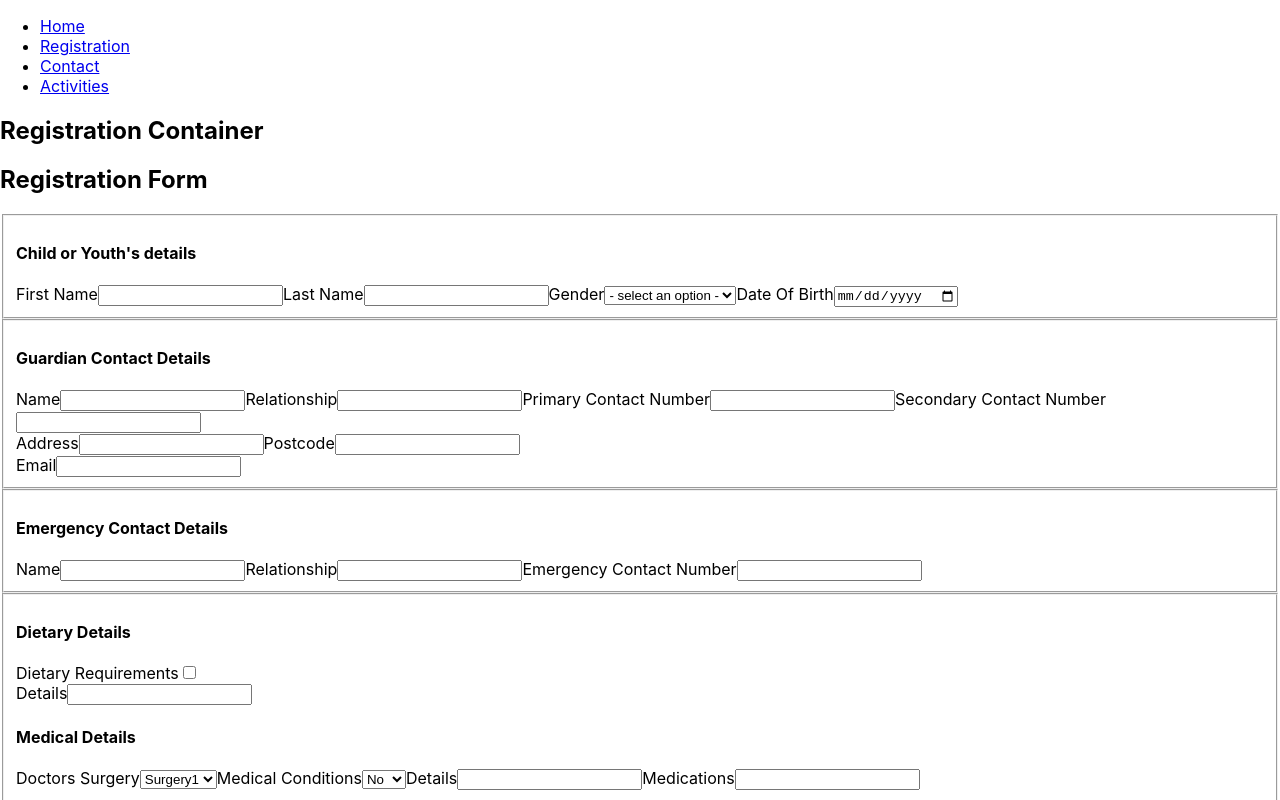
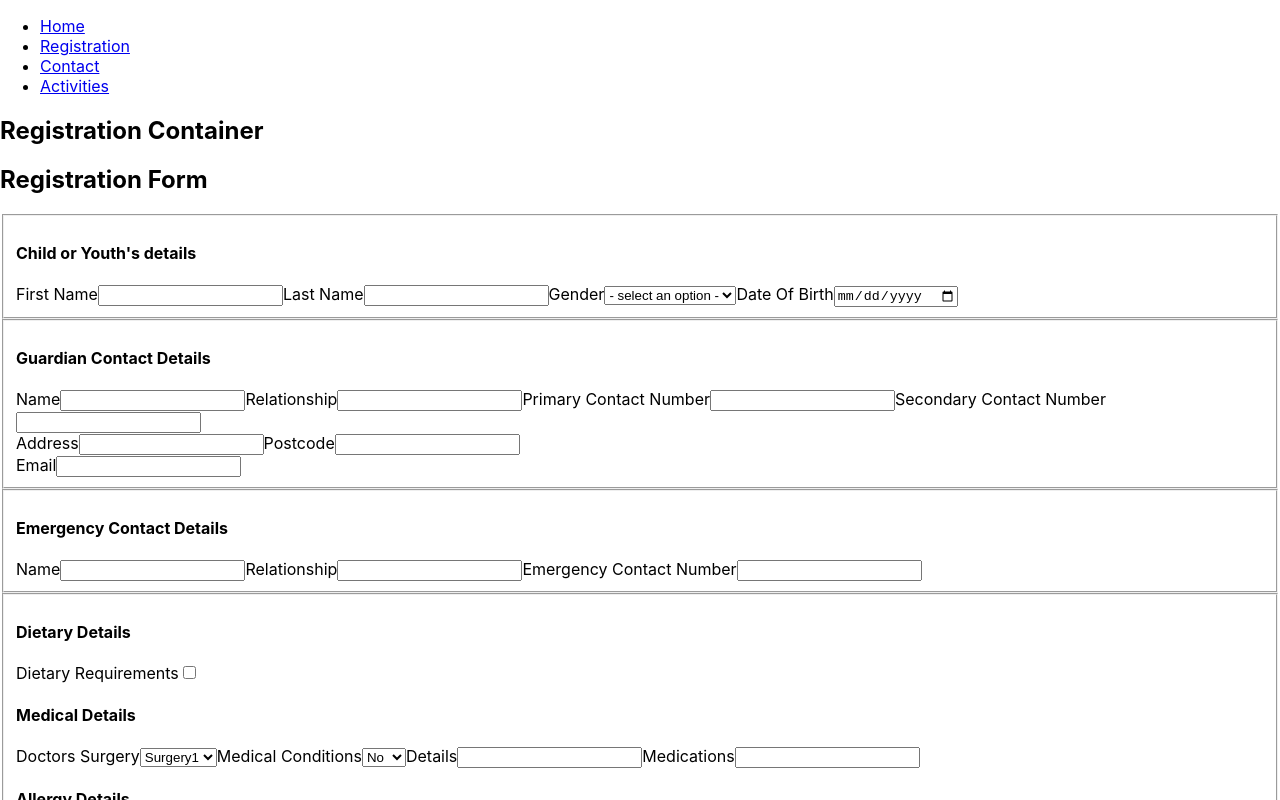
Before and after one commit to Fidelma/PYCP, a React (Create React App) app in the folder client/: page /registration in a window 1280 px wide. Shown: the top 800 px of the page. Built offline with nearby package versions, Linux system fonts and the light colour scheme.

Commit message:
dietary checkbox toggles extra details

```diff
--- a/client/src/components/registration/Form.js
+++ b/client/src/components/registration/Form.js
@@ -128,7 +128,7 @@ class Form extends Component {
 
   toggleExtraDetails(name){
     const x = document.getElementById(name);
-    if (x.style.display === "none") {
+    if (x.style.display == "none") {
       x.style.display = "block";
     } else {
       x.style.display = "none";
@@ -301,9 +301,10 @@ render(){
       value={this.state.dietaryRequirements.exists}
       onChange={this.handleDietaryChange}/>
 
-      <div id="dietaryDetails" >
+      <div id="dietaryDetails" style={{display: "none"}}>
       <label>Details</label>
-      <input type="text"/>
+      <input
+      type="text"/>
       </div>
 
       <h4>Medical Details</h4>
```
